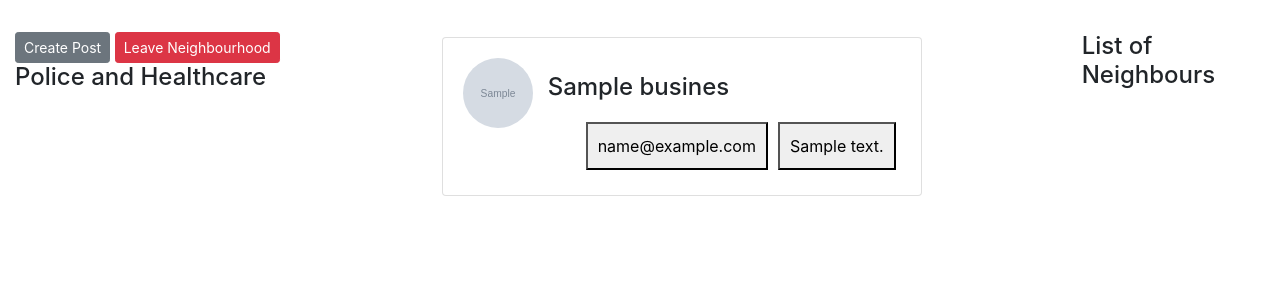
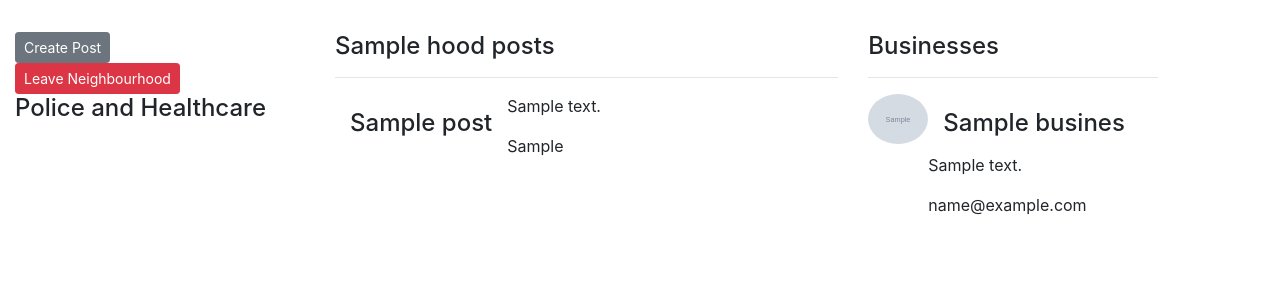
Before and after one commit to emdeechege/Hoods, a Django app: page / in a window 1280 px wide. Shown: the part 152-452 px from the top of the page. Run offline with Django 3.2, Linux system fonts and the light colour scheme; a user stored in the database is signed in; tables that the repository leaves empty hold one stand-in row (values such as "Sample post"); grey boxes marked "Sample" are stand-in pictures; some libraries are stand-ins or nearby versions.

Commit message:
posts displayed

```diff
--- a/mtaa/templates/hoods/hood.html
+++ b/mtaa/templates/hoods/hood.html
@@ -2,7 +2,6 @@
 {% block content %}
 {{ block.super}}
 {% load bootstrap4 %}
-
 <br>
 <br>
 <script src="https://use.fontawesome.com/releases/v5.0.8/js/all.js"></script>
@@ -13,34 +12,53 @@
   </header>
   <br>
   <div class="row">
-    <div class="col-4">
+    <div class="col-3">
       <a class="btn btn-sm btn-secondary" href="{% url 'create_post' %}">Create Post</a>
+      <br>
       <a class="btn btn-sm btn-danger" href="{% url 'exitHood' hood.id %}">Leave Neighbourhood</a>
       <h4>Police and Healthcare</h4>
     </div>
 
-    <div class="col-6">
+    <div class="col-5">
+      <h4>{{hood.hood_name}} posts</h4>
+      <hr>
+      {%if posts%}
+      {% for post in posts %}
+      <div class="media">
+        <div class="media-left media-top">
+          <h4 class="media-heading" style="padding:10px; margin:5px">{{post.title}}</h4>
+        </div>
+        <div class="media-body">
 
+          <p>{{ post.body }}</p>
+          <p>{{post.user.first_name.capitalize}}</p>
+        </div>
+      </div>
+      {% endfor %}
+      <div>
+        {% else %}
+        <p>No Biz</p>
+        {% endif %}
+      </div>
+
+
+    </div>
+    <div class="col-3">
+      <h4>Businesses</h4>
+      <hr>
       {% if businesses %}
       {% for biz in businesses %}
-      <div class="card mr-0" style="max-width:30rem; margin-top:5px;">
-        <div class="card-body">
+      <div class="media">
         {{businesses.b_name}}
-          <div class="media">
         <div class="media-left media-top">
-              <img class="img-fluid rounded-circle" src="{{biz.b_photo.url}}" class="media-object" style="height: 70px;
-              width: 70px;">
+          <img class="img-fluid rounded-circle" src="{{biz.b_photo.url}}" class="media-object" style="height: 50px;
+                  width: 60px;">
         </div>
         <div class="media-body">
           <h4 class="media-heading" style="padding:10px; margin:5px">{{biz.b_name}}</h4>
-              <button class=" three d-flex justify-content-end" style="float:right; padding:10px; margin:5px">{{ biz.b_description }}</button>
-              <button class="four d-flex justify-content-end" style="float:right; padding:10px; margin:5px">{{ biz.b_email}}</button>
-
+          <p>{{ biz.b_description }}</p>
+          <p>{{ biz.b_email}}</p>
         </div>
-          </div>
-
-        </div>
-
       </div>
       {% endfor %}
       <div>
@@ -49,12 +67,5 @@
         {% endif %}
       </div>
     </div>
-        <div class="col-2">
-          <h4>List of Neighbours</h4>
-
-        </div>
-
-      </div>
-
   </div>
   {% endblock %}
--- a/mtaa/views.py
+++ b/mtaa/views.py
@@ -60,7 +60,7 @@ def home(request):
 	if request.user.is_authenticated:
 		if Join.objects.filter(user_id = request.user).exists():
 			hood = Hood.objects.get(pk = request.user.join.hood_id.id)
-			posts =" Posts.objects.filter(hood = request.user.join.hood_id.id)"
+			posts =Posts.objects.filter(hood = request.user.join.hood_id.id)
 			businesses = Business.objects.filter(hood = request.user.join.hood_id.id)
 
 			return render(request,'hoods/hood.html',{"hood":hood,"businesses":businesses,"posts":posts})
```
Lines whose indentation alone changed are shown as unchanged.
